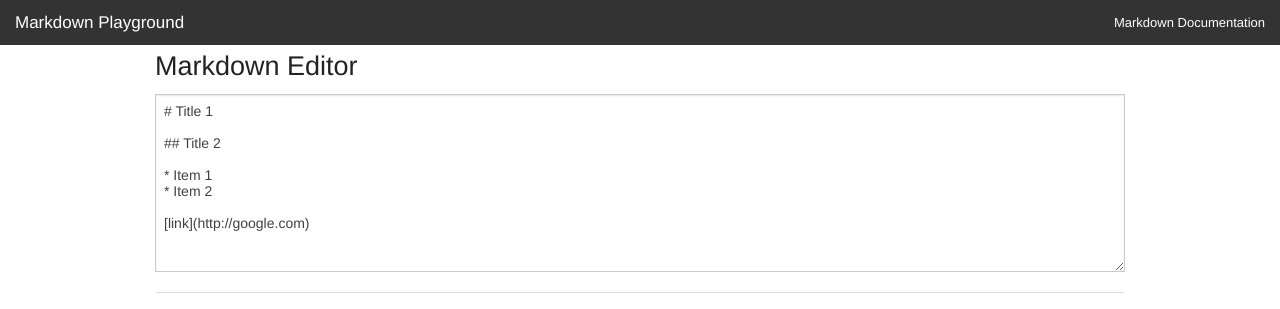
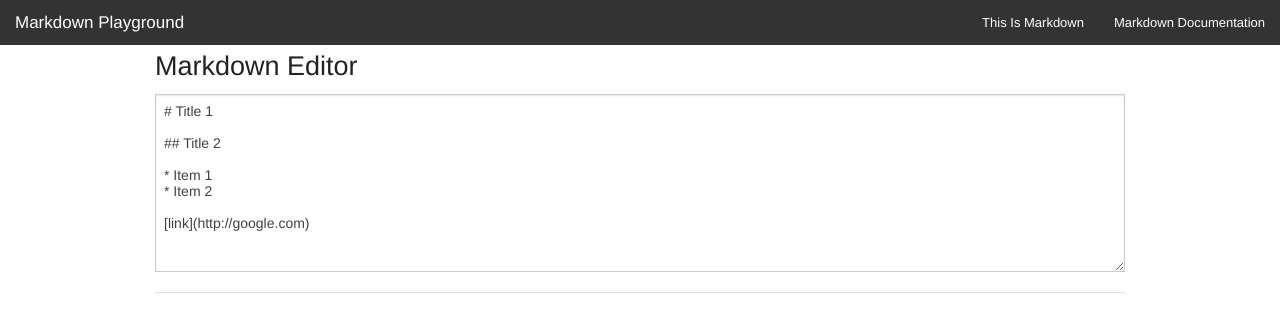
Before and after one commit to LuRsT/markdown_playground, a plain HTML site: page index.html in a window 1280 px wide. Shown: the top 309 px of the page. Drawn offline with Linux system fonts and the light colour scheme.

Commit message:
Added http://thisismarkdown.com to the links

```diff
--- a/index.html
+++ b/index.html
@@ -21,6 +21,11 @@
 
             <section class="top-bar-section">
                 <ul class="right">
+                    <li>
+                        <a href="http://thisismarkdown.com/" taget="_blank">
+                            This Is Markdown
+                        </a>
+                    </li>
                     <li>
                         <a href="http://daringfireball.net/projects/markdown/syntax" taget="_blank">
                             Markdown Documentation
```
